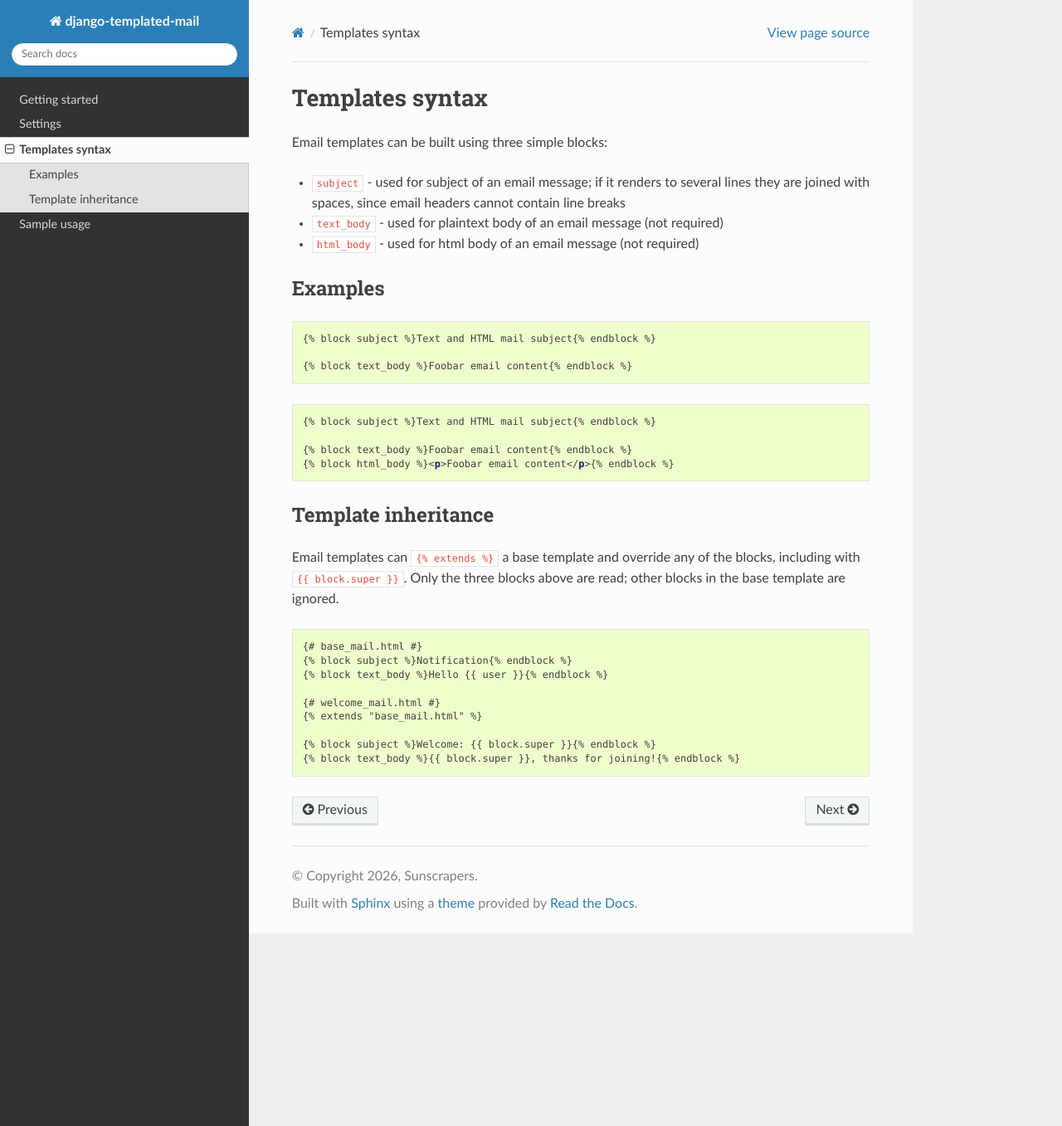
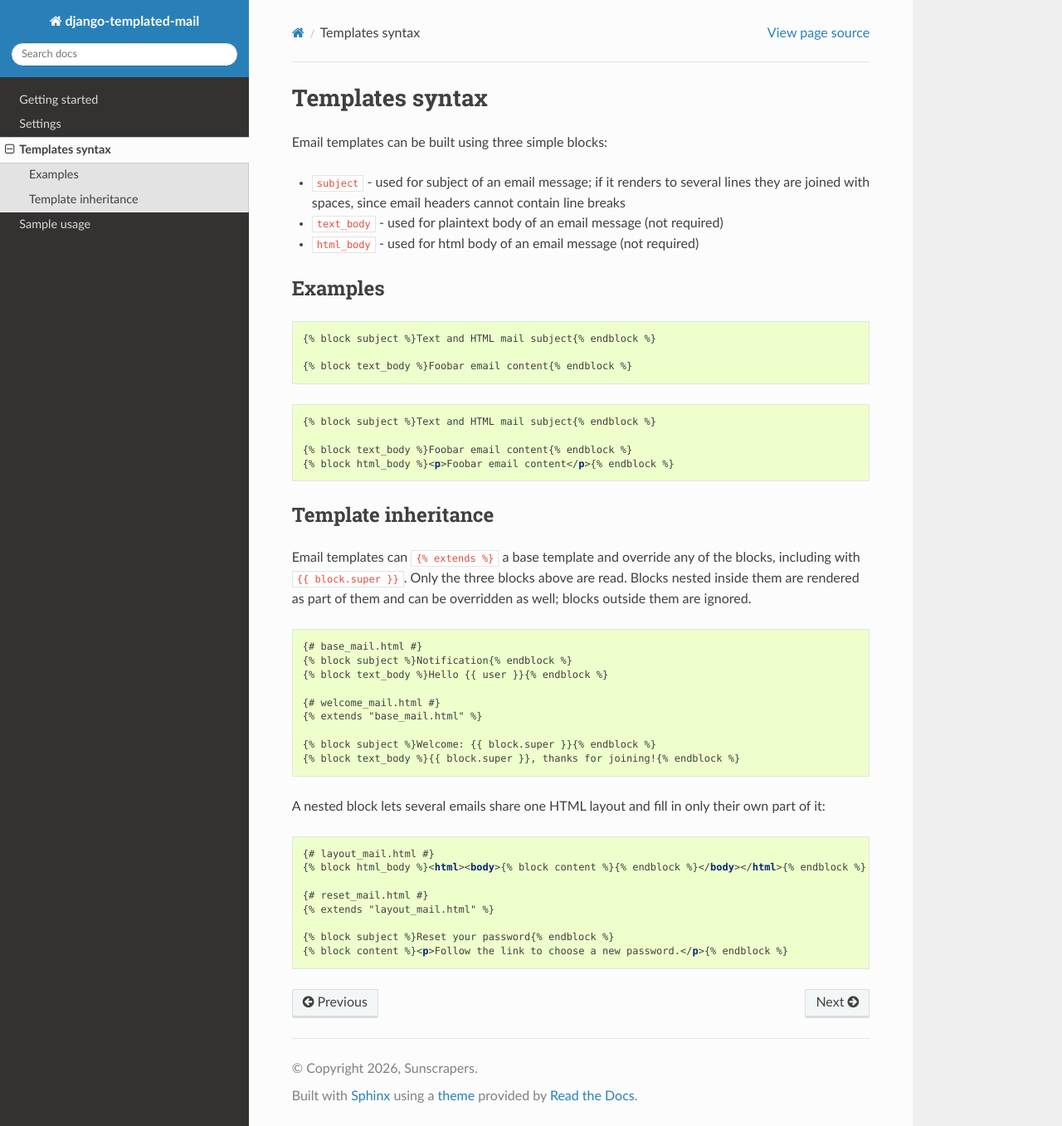
Before and after one commit to sunscrapers/django-templated-mail, a Sphinx documentation site: the page built from docs/source/templates_syntax.rst, in a window 1280 px wide and 1357 px high. Shown: the whole window at 83% size. Built offline with Sphinx 7.4.7 and the Read the Docs theme 3.1.0, drawn with Linux system fonts in a browser that asks for light colours.

Commit message:
fix: surface block errors under template debug and address regression review
- mail.py: push the template onto the render context before rendering
  blocks, as Template.render does. With template debug on (the default
  under DEBUG = True), an exception raised inside a block was masked by
  "AttributeError: 'NoneType' object has no attribute 'origin'"; it now
  propagates with the template location attached. 1.1.1 had the same bug.
- CHANGELOG: mark render-once as breaking. Sending one instance several
  times with a changed context now repeats the first rendering, where
  1.1.1 rendered again on each send. Also list the removed private
  _process_node hook as breaking, and the debug fix.
- docs: blocks nested inside subject/text_body/html_body are rendered and
  can be overridden; only blocks outside them are ignored. Add a shared
  layout example, backed by a new test.
- test-suite.yml: pin Django 4.x rows to 4.0.10, 4.1.13 and 4.2.30;
  "Django==4.2" installed exactly 4.2.0.
- code-quality.yml: the failure branch printing git status and diff was
  unreachable under the step's set -e.
- workflows: default the GITHUB_TOKEN to contents: read.
- dependabot: use the uv ecosystem so updates refresh uv.lock instead of
  failing the uv lock --check job.

```diff
--- a/docs/source/templates_syntax.rst
+++ b/docs/source/templates_syntax.rst
@@ -29,7 +29,8 @@ Template inheritance
 
 Email templates can ``{% extends %}`` a base template and override any of the
 blocks, including with ``{{ block.super }}``. Only the three blocks above are
-read; other blocks in the base template are ignored.
+read. Blocks nested inside them are rendered as part of them and can be
+overridden as well; blocks outside them are ignored.
 
 .. code-block:: html
 
@@ -42,3 +43,17 @@ read; other blocks in the base template are ignored.
 
     {% block subject %}Welcome: {{ block.super }}{% endblock %}
     {% block text_body %}{{ block.super }}, thanks for joining!{% endblock %}
+
+A nested block lets several emails share one HTML layout and fill in only
+their own part of it:
+
+.. code-block:: html
+
+    {# layout_mail.html #}
+    {% block html_body %}<html><body>{% block content %}{% endblock %}</body></html>{% endblock %}
+
+    {# reset_mail.html #}
+    {% extends "layout_mail.html" %}
+
+    {% block subject %}Reset your password{% endblock %}
+    {% block content %}<p>Follow the link to choose a new password.</p>{% endblock %}
```
Also changed, not shown: CHANGELOG.rst (+16 -5 lines), 8 other files.
